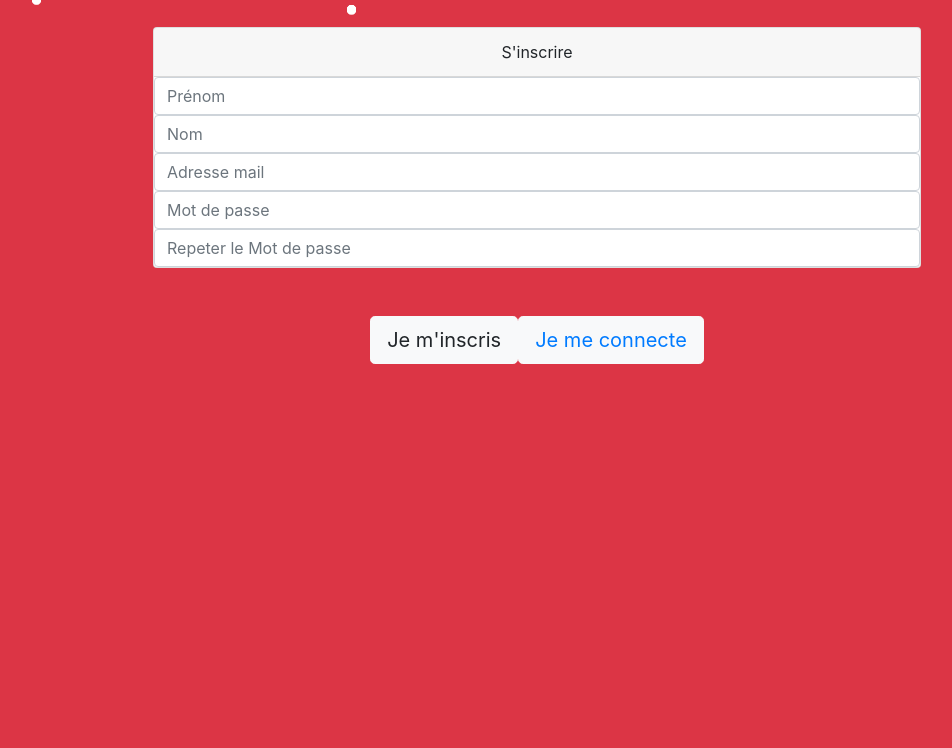
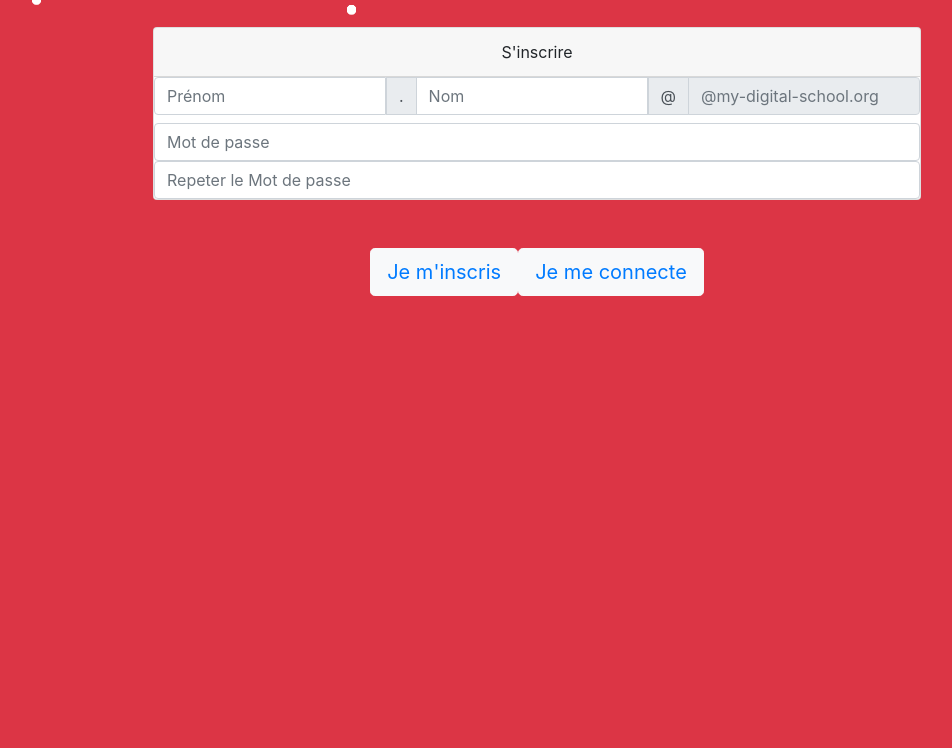
Before and after one commit to lolki903/Sucre-d-orge, a PHP site: page /view/inscription.php in a window 1280 px wide. Shown: the part 112-860 px from the top of the page, without its empty margins (103-1055 px from the left). Run offline with PHP 8.4, Linux system fonts and the light colour scheme.

Commit message:
inscription and login modified

```diff
--- a/app/view/inscription.php
+++ b/app/view/inscription.php
@@ -28,17 +28,36 @@
 		<div class="row justify-content-center text-center p-5">
 			<div class="card" style="width: 48rem;">
 					<div class="card-header"> S'inscrire</div>
-						<input class="form-control" type="text" name="form_prenom" placeholder="Prénom" required>
-						<input class="form-control" type="text" name="form_nom" placeholder="Nom" required>
-						<input class="form-control" type="text" name="form_email" placeholder="Adresse mail" required>
+					<div class="row">
+					<div class="col">
+					<div class="input-group mb-2">
+
+					<input class="form-control" type="text" name="form_prenom" placeholder="Prénom" required>
+					<div class="input-group-prepend">
+					<div class="input-group-text">.</div>
+					</div>
+
+					<input class="form-control" type="text" name="form_nom" placeholder="Nom" required>
+
+					<div class="input-group-prepend">
+					<div class="input-group-text">@</div>
+					</div>
+					<input class="form-control" disabled type="text" name="form_nom" placeholder="@my-digital-school.org" required>
+					</div>
+
+						</div>
+
+
+
+					</div>
 						<input class="form-control" type="password" name="form_motdepasse" placeholder="Mot de passe" required>
 						<input class="form-control" type="password" name="form_motdepasses" placeholder="Repeter le Mot de passe" required>
 			</div>
 		</div>
 	</div>
 	<div class="row justify-content-center">
-		<button type="submit" name="valider" class="btn btn-light btn-lg" required>Je m'inscris</button>
-	<button type="submit" name="valider" class="btn btn-light btn-lg" required><a href="login.php"> Je me connecte </a></button>
+		<button type="submit" name="valider" class="btn btn-light btn-lg" style="z-index:50" required><a href="../controller/adduser.php"> Je m'inscris </a></button>
+	<button type="submit" name="valider" class="btn btn-light btn-lg" style="z-index:50" required><a href="../controller/login.php"> Je me connecte </a></button>
 	</div>
 	</form>
 </body>
--- a/app/view/login.php
+++ b/app/view/login.php
@@ -35,8 +35,8 @@
 		</div>
 	</div>
 	<div class="row justify-content-center">
-	<button type="submit" name="valider" class="btn btn-light btn-lg" required> <a href="adduser.php">	Je m'inscris</a></button>
-	  <button type="submit" name="valider" class="btn btn-light btn-lg" required>Je me connecte</button>
+	<button type="submit" name="valider" class="btn btn-light btn-lg" style="z-index:50; text-decoration: none" required> <a href="adduser.php">	Je m'inscris</a></button>
+	  <button type="submit" name="valider" class="btn btn-light btn-lg" style="z-index:50" required>Je me connecte</button>
 	</div>
   </form>
   <p> <?php if(isset($message) !== "" || isset($message) !== null){echo $message;}else{} ?></p>
```
